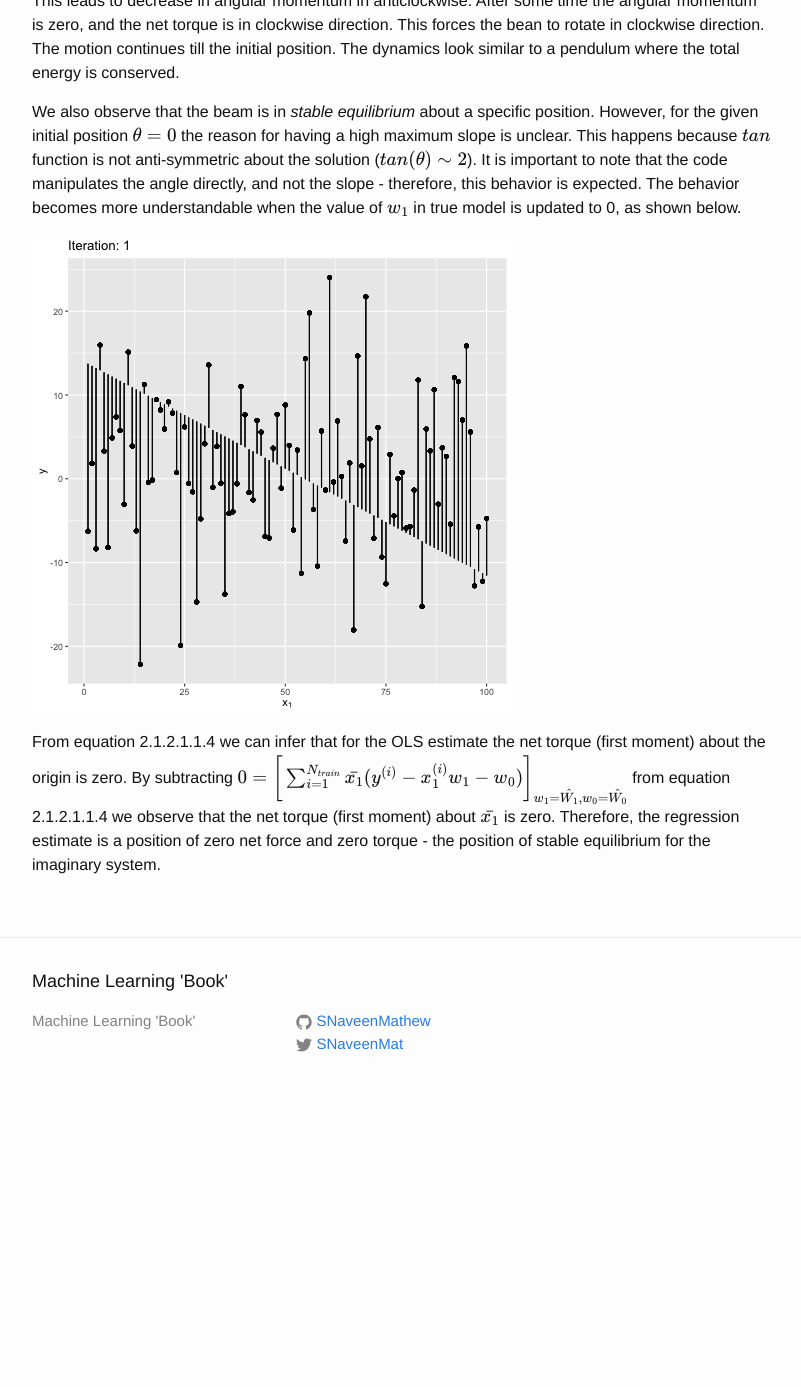
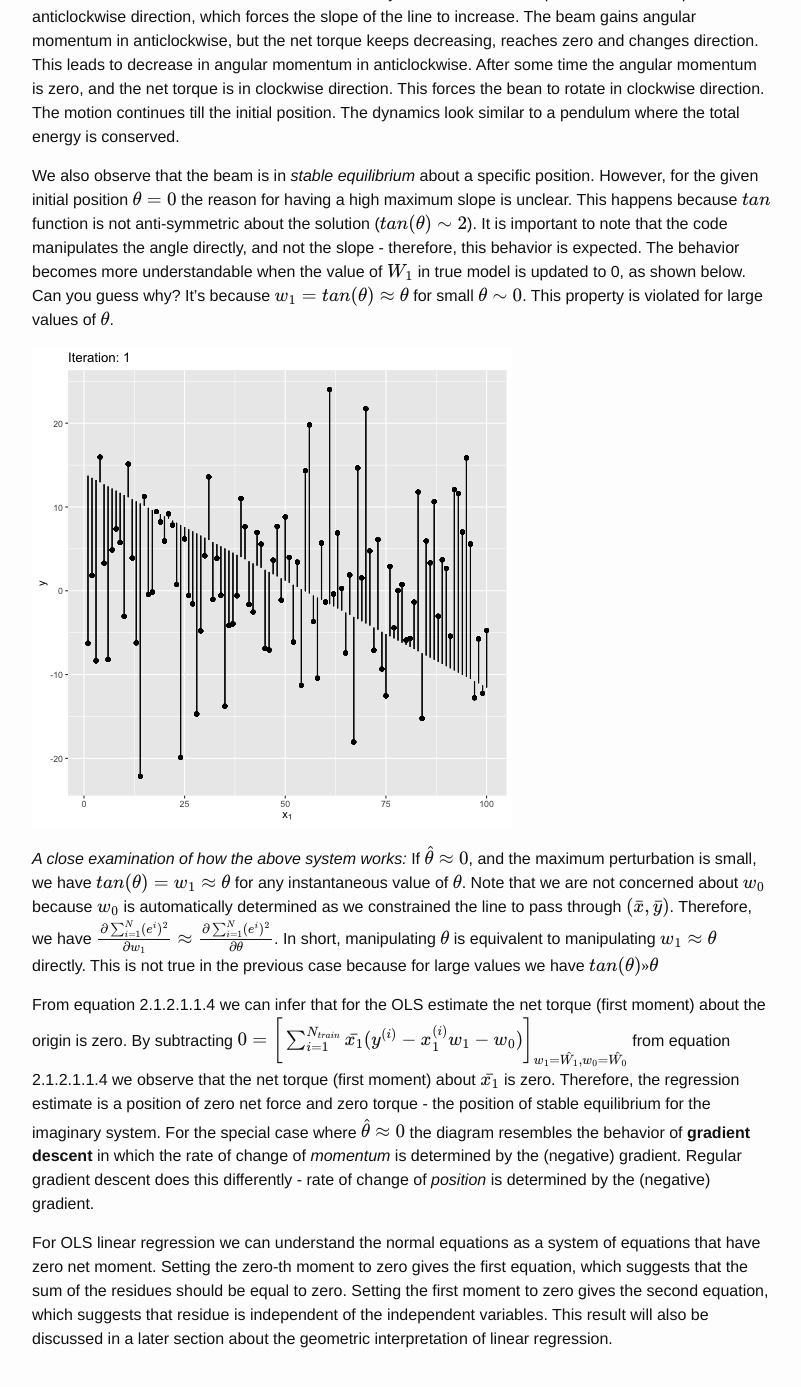
Before and after one commit to SNaveenMathew/ml_book, a Jekyll site: the page built from linear_regression.md, in a window 1280 px wide and 1400 px high, scrolled down 7866 px. Shown: the top 1387 px of the window, without its empty margins (238-1039 px from the left). Built offline with Jekyll 4.4.1, drawn with Linux system fonts in a browser that asks for light colours; our own code applies the rules of GitHub Pages for plain Markdown files; formulas are drawn with MathJax 3; before the commit the page ends 8981 px from its top, so only the background shows below that; some of the changed text lies outside the part shown.

Commit message:
1) Updated population parameter to W in linreg_physics.R, 2) Added info about physics and gradient descent

```diff
--- a/linear_regression.md
+++ b/linear_regression.md
@@ -205,10 +205,16 @@ Now let us use the net force and net torque to simulate the motion of the system
 
 [Code to generate plot](data/linreg_physics.R)
 
+**Note: Moment of inertia is not exact. A scaling factor called `control_inertia` was used to speed up or slow down the animation**
+
 We observe that the net force on the beam is always zero. For the initial position the net torque is in anticlockwise direction, which forces the slope of the line to increase. The beam gains angular momentum in anticlockwise, but the net torque keeps decreasing, reaches zero and changes direction. This leads to decrease in angular momentum in anticlockwise. After some time the angular momentum is zero, and the net torque is in clockwise direction. This forces the bean to rotate in clockwise direction. The motion continues till the initial position. The dynamics look similar to a pendulum where the total energy is conserved.
 
-We also observe that the beam is in *stable equilibrium* about a specific position. However, for the given initial position $\theta = 0$ the reason for having a high maximum slope is unclear. This happens because $tan$ function is not anti-symmetric about the solution ($tan(\theta) \sim 2$). It is important to note that the code manipulates the angle directly, and not the slope - therefore, this behavior is expected. The behavior becomes more understandable when the value of $w_1$ in true model is updated to 0, as shown below.
+We also observe that the beam is in *stable equilibrium* about a specific position. However, for the given initial position $\theta = 0$ the reason for having a high maximum slope is unclear. This happens because $tan$ function is not anti-symmetric about the solution ($tan(\theta) \sim 2$). It is important to note that the code manipulates the angle directly, and not the slope - therefore, this behavior is expected. The behavior becomes more understandable when the value of $W_1$ in true model is updated to 0, as shown below. Can you guess why? It's because $w_1 = tan(\theta) \approx \theta$ for small $\theta \sim 0$. This property is violated for large values of $\theta$.
 
 ![](data/physics_anim1.gif)
 
-From equation 2.1.2.1.1.4 we can infer that for the OLS estimate the net torque (first moment) about the origin is zero. By subtracting $0 = \bigg[\sum_{i=1}^{N_{train}}\bar{x_1}(y^{(i)} - x_1^{(i)} w_1 - w_0)\bigg]_{w_1 = \hat{W_1}, w_0 = \hat{W_0}}$ from equation 2.1.2.1.1.4 we observe that the net torque (first moment) about $\bar{x_1}$ is zero. Therefore, the regression estimate is a position of zero net force and zero torque - the position of stable equilibrium for the imaginary system.
+*A close examination of how the above system works:* If $\hat\theta \approx 0$, and the maximum perturbation is small, we have $tan(\theta) = w_1 \approx \theta$ for any instantaneous value of $\theta$. Note that we are not concerned about $w_0$ because $w_0$ is automatically determined as we constrained the line to pass through $(\bar{x}, \bar{y})$. Therefore, we have $\frac{\partial \sum_{i=1}^{N}(e^{i})^2}{\partial w_1} \approx \frac{\partial \sum_{i=1}^{N}(e^{i})^2}{\partial \theta}$. In short, manipulating $\theta$ is equivalent to manipulating $w_1 \approx \theta$ directly. This is not true in the previous case because for large values we have $tan(\theta) >> \theta$
+
+From equation 2.1.2.1.1.4 we can infer that for the OLS estimate the net torque (first moment) about the origin is zero. By subtracting $0 = \bigg[\sum_{i=1}^{N_{train}}\bar{x_1}(y^{(i)} - x_1^{(i)} w_1 - w_0)\bigg]_{w_1 = \hat{W_1}, w_0 = \hat{W_0}}$ from equation 2.1.2.1.1.4 we observe that the net torque (first moment) about $\bar{x_1}$ is zero. Therefore, the regression estimate is a position of zero net force and zero torque - the position of stable equilibrium for the imaginary system. For the special case where $\hat\theta \approx 0$ the diagram resembles the behavior of **gradient descent** in which the rate of change of *momentum* is determined by the (negative) gradient. Regular gradient descent does this differently - rate of change of *position* is determined by the (negative) gradient.
+
+For OLS linear regression we can understand the normal equations as a system of equations that have zero net moment. Setting the zero-th moment to zero gives the first equation, which suggests that the sum of the residues should be equal to zero. Setting the first moment to zero gives the second equation, which suggests that residue is independent of the independent variables. This result will also be discussed in a later section about the geometric interpretation of linear regression.
```
Also changed, not shown: 1 other file.
